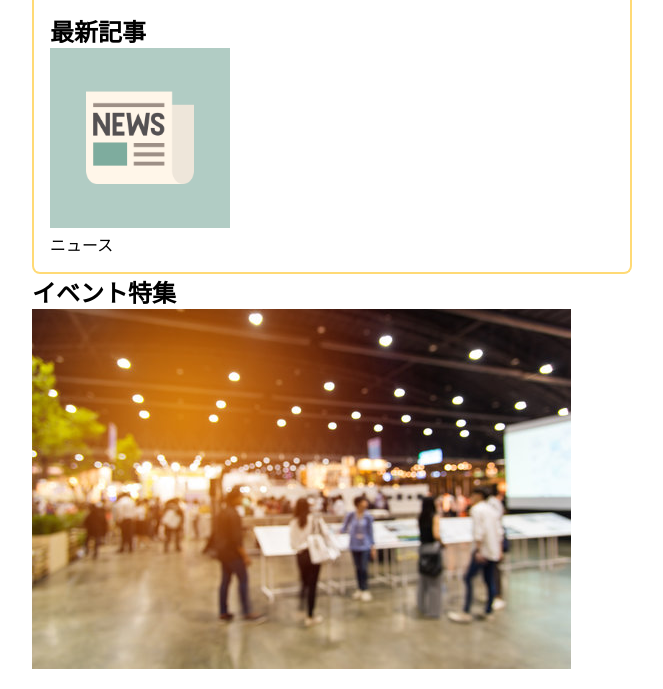
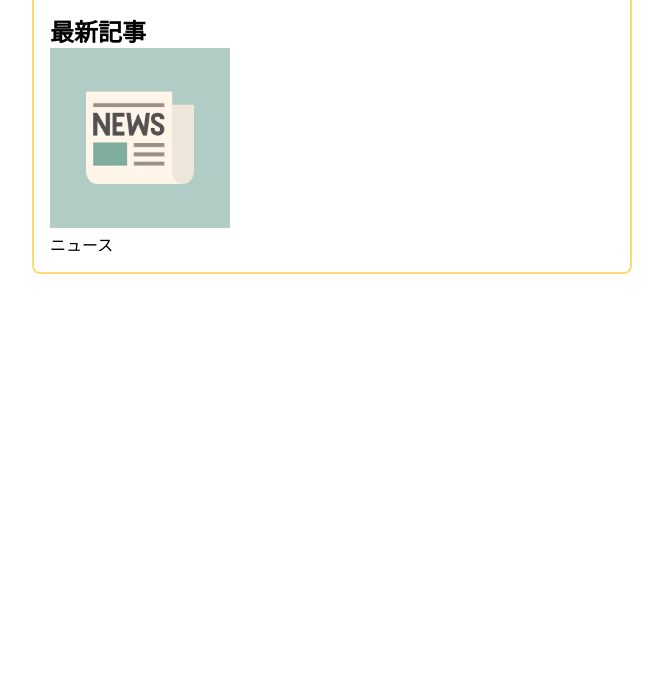
Before and after one commit to syaa20/javascript_tab, a plain HTML site: page index.html in a window 1280 px wide. Shown: the part 116-805 px from the top of the page, without its empty margins (308-971 px from the left). Drawn offline with Linux system fonts and the light colour scheme.

Commit message:
Remove event feature section from index.html
Removed the event feature section from the HTML.

```diff
--- a/index.html
+++ b/index.html
@@ -40,11 +40,7 @@
                 <img src="imges/snow.jpg"class="phot" alt="">
                 <p>気になるもの</p>
             </div>
-        </div>
-     <div class="ibento">
-       <h2>イベント特集</h2>
-       <img src="imges/ibento.jpg"class="phot2" alt="">
-     </div>
+
 
 
 
```
